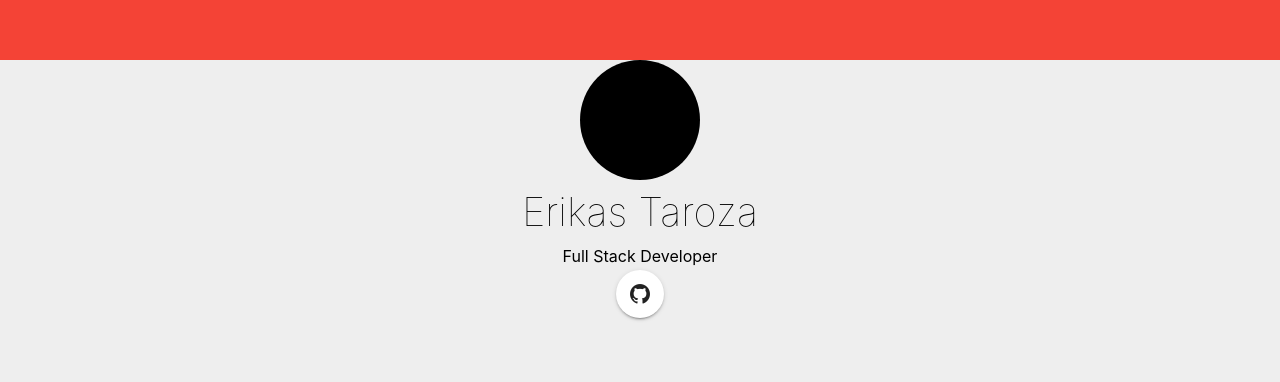
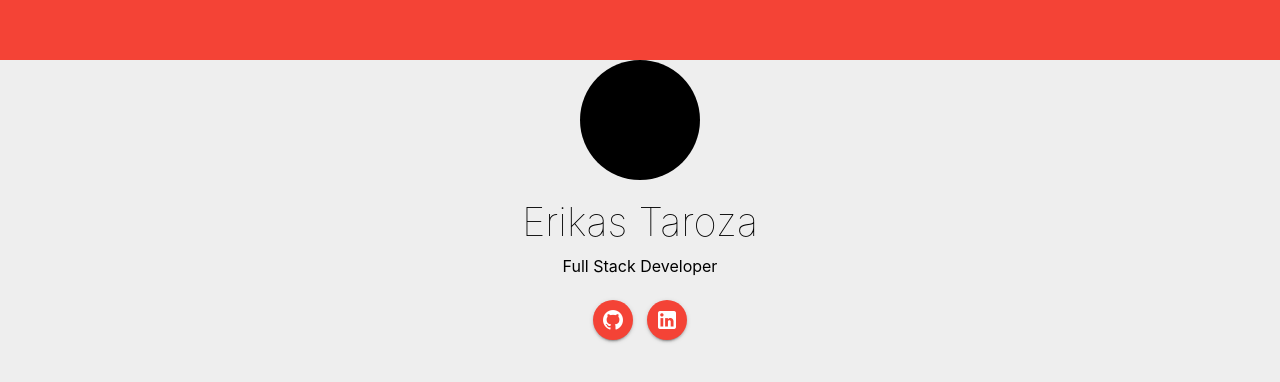
Before and after one commit to erikas-taroza/erikas-taroza.github.io, a Vue app: page / in a window 1280 px wide. Shown: the part 240-622 px from the top of the page. Built offline with nearby package versions, Linux system fonts and the light colour scheme.

Commit message:
Add buttons to profile component.

```diff
--- a/src/components/Profile.vue
+++ b/src/components/Profile.vue
@@ -1,5 +1,8 @@
 <script setup lang="ts">
 
+function openLink(urlToOpen:string) {
+    window.open(urlToOpen);
+}
 </script>
 
 <template>
@@ -9,9 +12,22 @@
     <h1>Erikas Taroza</h1>
     <p>Full Stack Developer</p>
 
-    <div>
+    <div style="margin-top: 20px;">
         <v-btn
+            class="btn"
             icon="mdi-github"
+            color="primary"
+            width="40px"
+            height="40px"
+            @click="openLink('https://github.com/erikas-taroza')"
+        />
+
+        <v-btn
+            class="btn"
+            icon="mdi-linkedin"
+            color="primary"
+            width="40px"
+            height="40px"
         />
     </div>
 </template>
@@ -27,7 +43,7 @@
     h1 {
         font-weight: lighter;
         font-size: 40px;
-        margin: 0px;
+        margin-top: 10px;
     }
 
     p {
@@ -35,4 +51,9 @@
         font-weight: normal;
         margin: 0px;
     }
+
+    .btn {
+        margin-left: 7px;
+        margin-right: 7px;
+    }
 </style>
--- a/src/plugins/vuetify.ts
+++ b/src/plugins/vuetify.ts
@@ -2,4 +2,15 @@ import "@mdi/font/css/materialdesignicons.css";
 import "vuetify/styles";
 import { createVuetify } from "vuetify";
 
-export default createVuetify();
+export default createVuetify({
+    theme: {
+        defaultTheme: "my_theme",
+        themes: {
+            my_theme: {
+                colors: {
+                    primary: "#F44336"
+                }
+            }
+        }
+    }
+});
```
